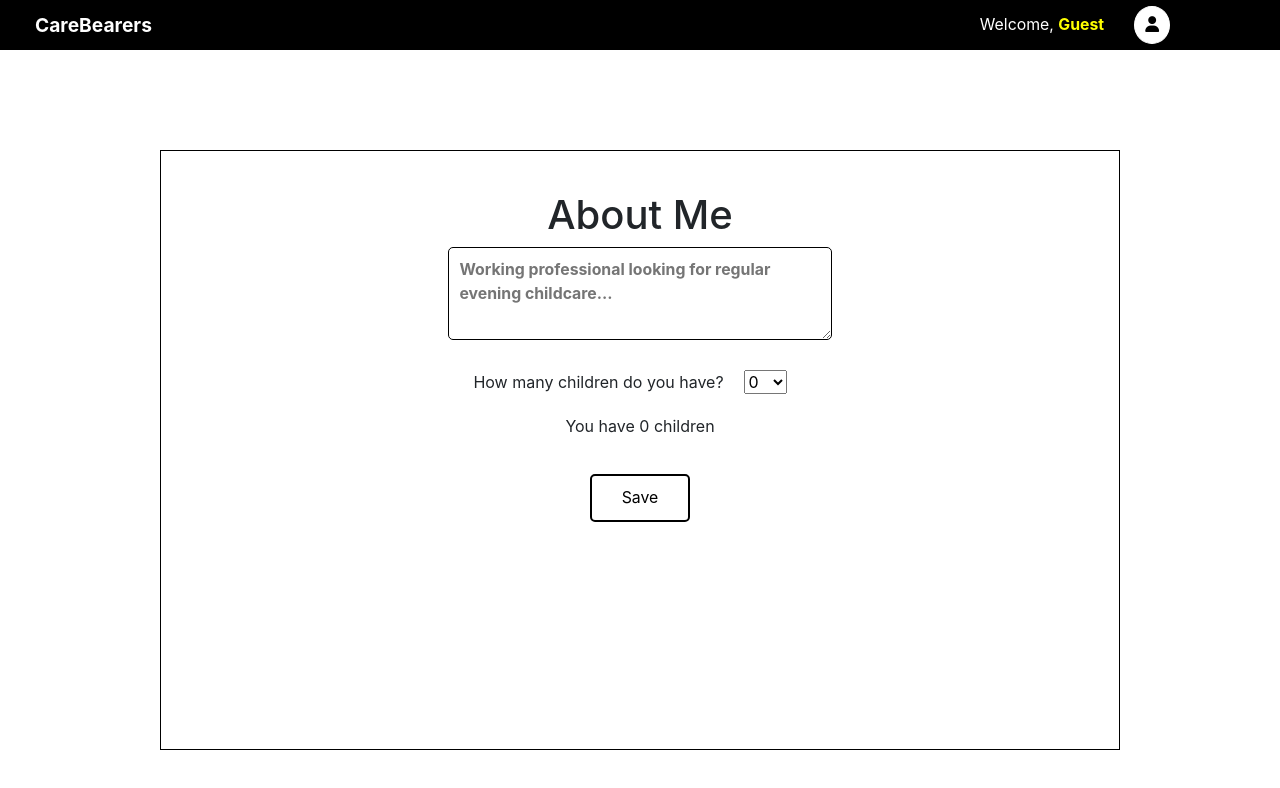
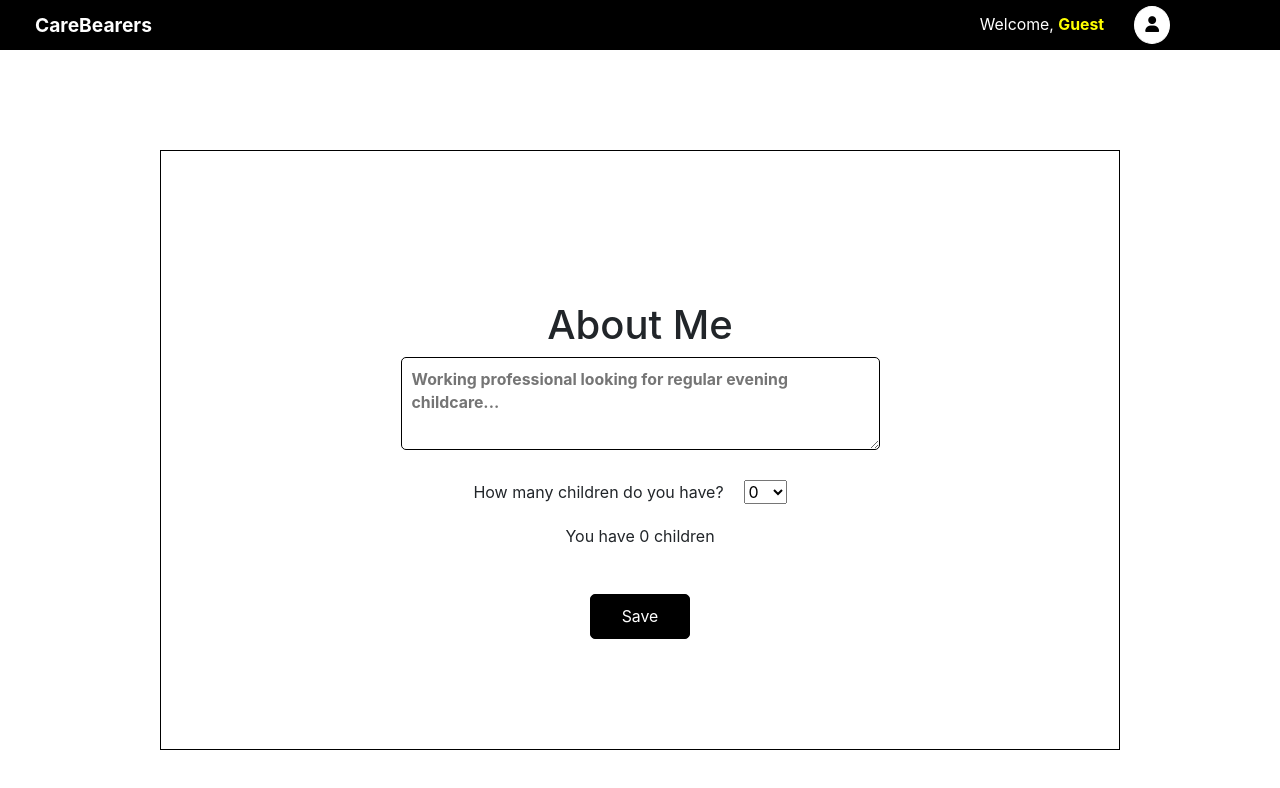
Before and after one commit to karilyn/CareBearers, a React (Create React App) app in the folder frontend/: page / in a window 1280 px wide. Shown: the top 788 px of the page. Built offline with nearby package versions, Linux system fonts and the light colour scheme.

Commit message:
Mess with styling to get desired result

```diff
--- a/frontend/src/components/Profile/Description.scss
+++ b/frontend/src/components/Profile/Description.scss
@@ -1,5 +1,5 @@
 .description-form {
-  width: 100%;
+
   background: white;
   display: flex;
   flex-direction: column;
@@ -7,12 +7,12 @@
 
 
 form {
-  width: 80%;
+  width: 100%;
   display: flex;
   flex-direction: column;
   align-items: center;
   gap: 10px;
-  margin: auto;
+
 
   textarea {
     width: 50%;
@@ -26,18 +26,19 @@ form {
 
   button {
     width: 100px;
-    padding: 10px;
-    border: 2px solid black;
+    margin: auto;
+    margin-top: 20px;
+    padding: 10px 20px;
+    background-color: black;
+    color: white;
+    border: 1px solid black;
     border-radius: 5px;
-    margin-top: 10px;
+    cursor: pointer;
     font-size: 0.99rem;
-    color: black;
-    background: white;
-    cursor: pointer;
-    transition: 0.3x linear;
+    transition: 0.2s linear;
     &:hover {
-      background: black;
-      color: white;
+      background-color: rgba(53, 51, 51, 0.946);
+      border: 1px solid rgba(53, 51, 51, 0.946);
     }
   }
 }
--- a/frontend/src/components/Profile/DescriptionContainer.scss
+++ b/frontend/src/components/Profile/DescriptionContainer.scss
@@ -1,6 +1,7 @@
 .description-container {
   display: flex;
   flex-direction: column;
+  justify-content: center;
   margin: auto;
   width: 75%;
   height: 600px;
@@ -10,6 +11,9 @@
 
 
   button {
+    width: 100px;
+    margin: auto;
+    margin-top: 20px;
     padding: 10px 20px;
     background-color: black;
     color: white;
--- a/frontend/src/components/Profile/DropDownAge.scss
+++ b/frontend/src/components/Profile/DropDownAge.scss
@@ -1,4 +1,4 @@
 .dropdown-age {
-  padding: 5px 20px;
-
+  padding: 5px 5px;
+  width: 12%;
 }
--- a/frontend/src/components/Profile/Kids.scss
+++ b/frontend/src/components/Profile/Kids.scss
@@ -1,12 +1,16 @@
 .kids-form {
   display: flex;
   flex-direction: column;
+  padding-bottom: 50px;
+    h1 {
+      padding-top: 15px;
+    }
 
   form {
+    width: 100%;
     display: flex;
     flex-direction: column;
-    width: 80%;
-    margin: auto;
+    align-items: center;
     gap: 10px;
 
     input, textarea {
@@ -17,8 +21,22 @@
       font-size: 0.99rem;
       font-weight: bold;
       color: black;
-      margin: auto;
+
     }
+    .age {
+      width: 100%;
+      display: flex;
+      flex-direction: row;
+      gap: 10px;
+      justify-content: center;
+      align-items: center;
+
+      input {
+        width: 37%;
+      }
+    }
+
+
   }
 
   button {
@@ -39,8 +57,3 @@
     margin: auto;
   }
 }
-
-.age {
-  display: flex;
-
-}
```
